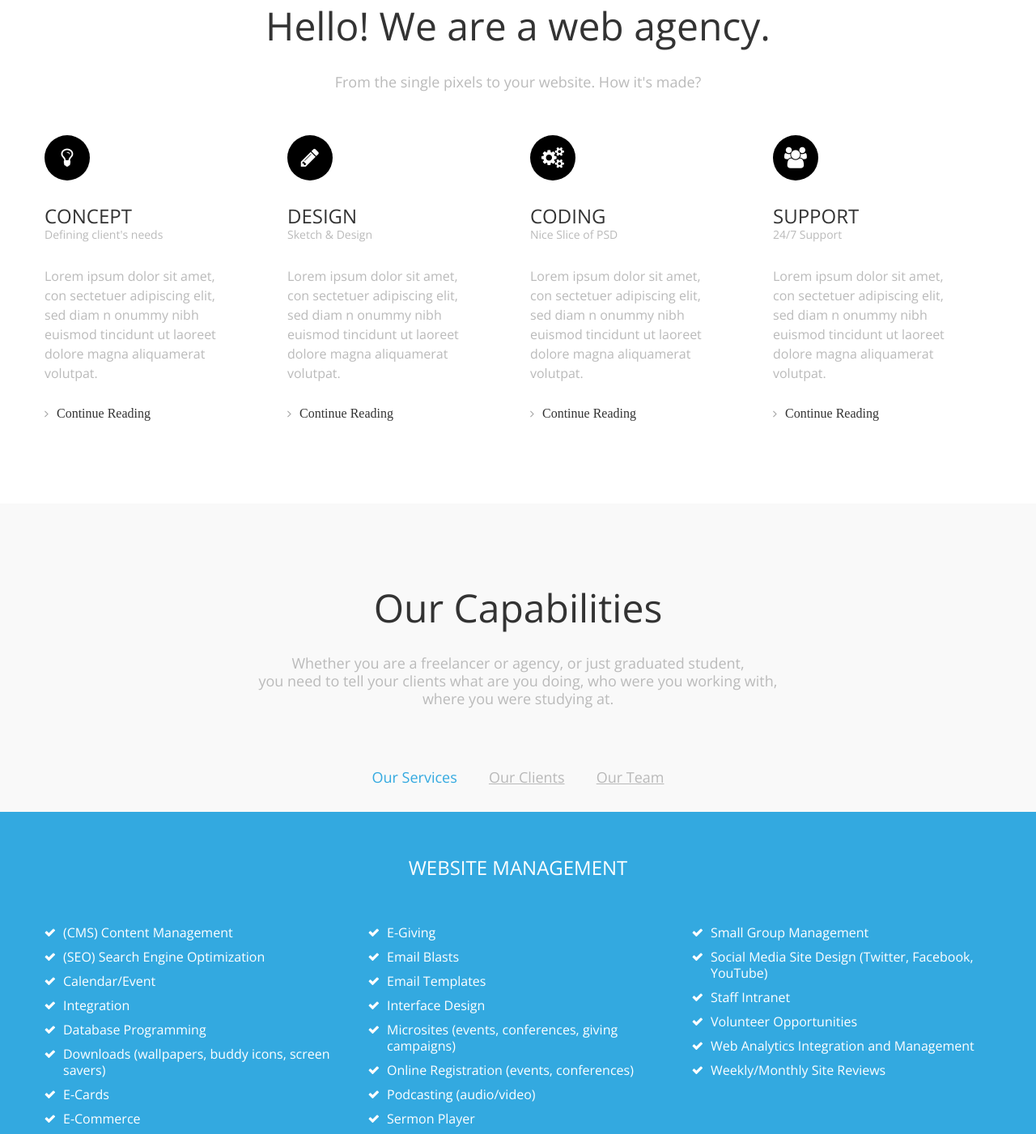
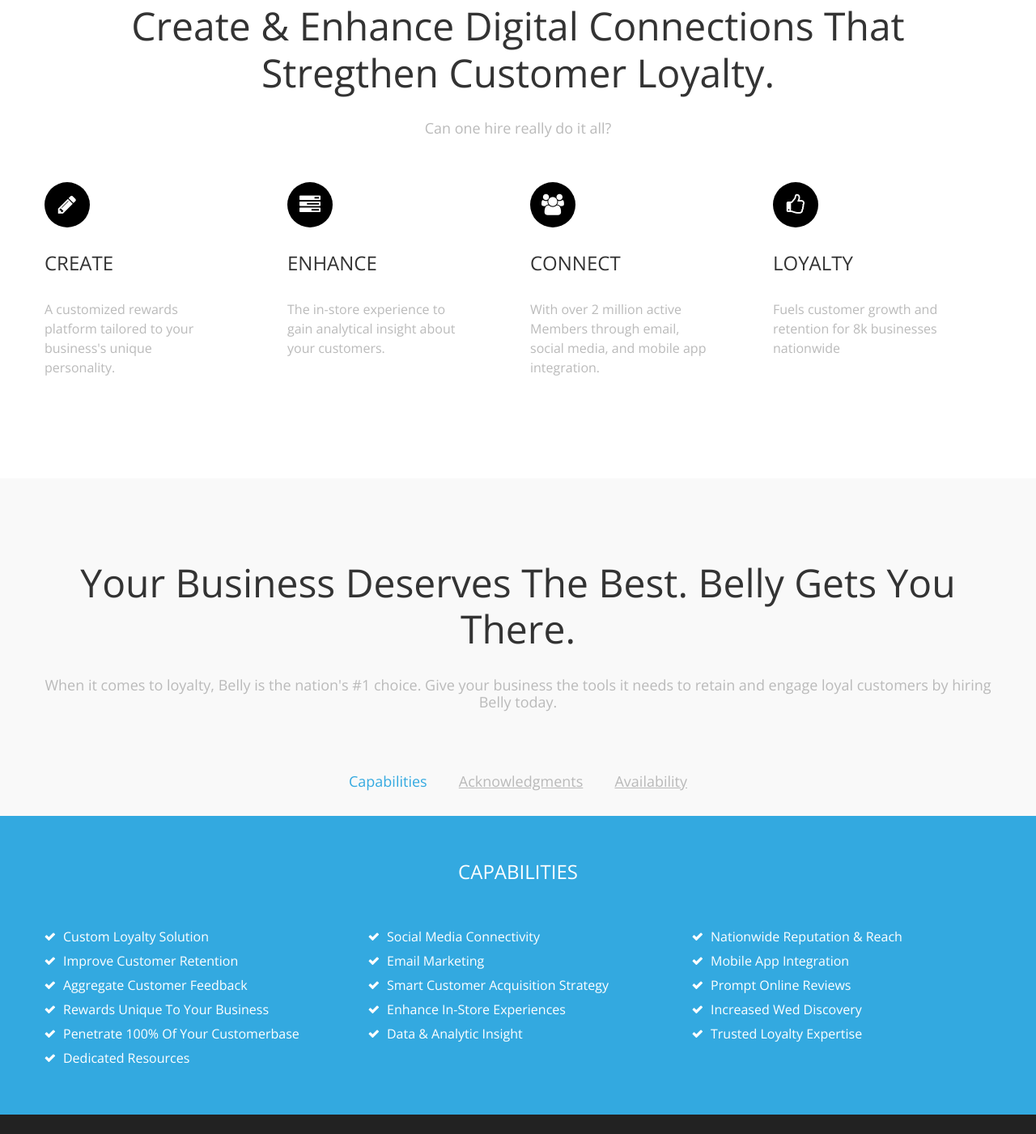
Before and after one commit to bellycard/meetbelly.com, a plain HTML site: page index.html in a window 1280 px wide. Shown: the part 1139-2540 px from the top of the page at 81% size. Drawn offline with nearby package versions, Linux system fonts and the light colour scheme; grey boxes are pictures that could not be loaded.

Commit message:
Update index.html

```diff
--- a/index.html
+++ b/index.html
@@ -55,12 +55,12 @@
                         <a class="logo_small" href="#home"></a>
                         <button class="nav-button">menu</button>
                         <ul class="menu">
-                            <li><a class="home" href="#home">Home</a></li>
-                            <li><a class="about" href="#about">About Us</a></li>
-                            <li><a class="work" href="#work">Our Work</a></li>
+                            <li><a class="home" href="#home">Get Belly</a></li>
+                            <li><a class="about" href="#about">About</a></li>
+                            <li><a class="work" href="#work">Social</a></li>
                             <li><a class="capabilities" href="#capabilities">Capabilities</a></li>
-                            <li><a href="blog.htm">Blog</a></li>
-                            <li><a class="contact" href="#contact">Contacts</a></li>
+                            <!--<li><a href="blog.htm">Blog</a></li> -->
+                            <li><a class="contact" href="#contact">Contact</a></li>
                         </ul>
                     </section>
                 </div>
@@ -76,46 +76,33 @@
         <div class="container-fill">
             <div class="row_1 bg-1" id="about">
                 <div class="container">
-                    <h2 id="fade-it-1">Hello! We are a web agency.</h2>
-                    <h5>From the single pixels to your website. How it's made?</h5>
+                    <h2 id="fade-it-1">Create & Enhance Digital Connections That Stregthen Customer Loyalty.</h2>
+                    <h5>Can one hire really do it all?</h5>
                     <div class="row">
                         <article class="span3">
                             <div class="indent_right_1 box-1 icon_hover">
                                 <div class="clearfix">
-                                    <div class="icon_wrapper"><em class="icon-lightbulb"></em></div>
+                                    <div class="icon_wrapper"><em class="icon-pencil"></em></div>
                                     <div class="h_group">
-                                        <h3>Concept</h3>
-                                        <h6>Defining client's needs</h6>
+                                        <h3>Create</h3>
+                                        <!-- <h6>Defining client's needs</h6> -->
                                     </div>
                                 </div>
-                                <p>Lorem ipsum dolor sit amet, con sectetuer adipiscing elit, sed diam n onummy nibh euismod tincidunt ut laoreet dolore magna aliquamerat volutpat. </p>
-                                <a href="#" class="link_1 icon-angle-right">Continue Reading</a>
+                                <p>A customized rewards platform tailored to your business's unique personality.</p>
+                                <!--<a href="#" class="link_1 icon-angle-right">Continue Reading</a>-->
                             </div>
                         </article>
                         <article class="span3">
                             <div class="indent_right_1 box-1 icon_hover">
                                 <div class="clearfix">
-                                    <div class="icon_wrapper"><em class="icon-pencil"></em></div>
+                                    <div class="icon_wrapper"><em class="icon-tasks"></em></div>
                                     <div class="h_group">
-                                        <h3>Design</h3>
-                                        <h6>Sketch &amp; Design</h6>
+                                        <h3>Enhance</h3>
+                                        <!-- <h6>Sketch &amp; Design</h6> -->
                                     </div>
                                 </div>
-                                <p>Lorem ipsum dolor sit amet, con sectetuer adipiscing elit, sed diam n onummy nibh euismod tincidunt ut laoreet dolore magna aliquamerat volutpat. </p>
-                                <a href="#" class="link_1 icon-angle-right">Continue Reading</a>
-                            </div>
-                        </article>
-                        <article class="span3">
-                            <div class="indent_right_1 box-1 icon_hover">
-                                <div class="clearfix">
-                                    <div class="icon_wrapper"><em class="icon-cogs"></em></div>
-                                    <div class="h_group">
-                                        <h3>coding</h3>
-                                        <h6>Nice Slice of PSD</h6>
-                                    </div>
-                                </div>
-                                <p>Lorem ipsum dolor sit amet, con sectetuer adipiscing elit, sed diam n onummy nibh euismod tincidunt ut laoreet dolore magna aliquamerat volutpat. </p>
-                                <a href="#" class="link_1 icon-angle-right">Continue Reading</a>
+                                <p>The in-store experience to gain analytical insight about your customers.</p>
+                                <!--<a href="#" class="link_1 icon-angle-right">Continue Reading</a>-->
                             </div>
                         </article>
                         <article class="span3">
@@ -123,12 +110,25 @@
                                 <div class="clearfix">
                                     <div class="icon_wrapper"><em class="icon-group"></em></div>
                                     <div class="h_group">
-                                        <h3>support</h3>
-                                        <h6>24/7 Support</h6>
+                                        <h3>Connect</h3>
+                                        <!-- <h6>Nice Slice of PSD</h6> -->
                                     </div>
                                 </div>
-                                <p>Lorem ipsum dolor sit amet, con sectetuer adipiscing elit, sed diam n onummy nibh euismod tincidunt ut laoreet dolore magna aliquamerat volutpat. </p>
-                                <a href="#" class="link_1 icon-angle-right">Continue Reading</a>
+                                <p>With over 2 million active Members through email, social media, and mobile app integration.</p>
+                                <!--<a href="#" class="link_1 icon-angle-right">Continue Reading</a>-->
+                            </div>
+                        </article>
+                        <article class="span3">
+                            <div class="indent_right_1 box-1 icon_hover">
+                                <div class="clearfix">
+                                    <div class="icon_wrapper"><em class="icon-thumbs-up"></em></div>
+                                    <div class="h_group">
+                                        <h3>Loyalty</h3>
+                                        <!--<h6>24/7 Support</h6> -->
+                                    </div>
+                                </div>
+                                <p>Fuels customer growth and retention for 8k businesses nationwide</p>
+                                <!--<a href="#" class="link_1 icon-angle-right">Continue Reading</a>-->
                             </div>
                         </article>
                     </div>
@@ -151,55 +151,52 @@
                 <div class="container">
                     <div class="row">
                         <article class="span12">
-                            <h2 id="fade-it-3">Our Capabilities</h2>
-                            <h5>Whether you are a freelancer or agency, or just graduated student,<br>you need to tell your clients what are you doing, who were you working with,<br>where you were studying at.</h5>
+                            <h2 id="fade-it-3">Your Business Deserves The Best. Belly Gets You There.</h2>
+                            <h5>When it comes to loyalty, Belly is the nation's #1 choice. Give your business the tools it needs to retain and engage loyal customers by hiring Belly today.</h5>
                         </article>
                     </div>
                 </div>
                 <ul class="nav nav-tabs" id="myTab">
-                    <li class="active"><a data-toggle="tab" href="#our_services">Our Services</a></li>
-                    <li><a data-toggle="tab" href="#our_clients">Our Clients</a></li>
-                    <li><a data-toggle="tab" href="#our_team">Our Team</a></li>
+                    <li class="active"><a data-toggle="tab" href="#our_services">Capabilities</a></li>
+                    <li><a data-toggle="tab" href="#our_clients">Acknowledgments</a></li>
+                    <li><a data-toggle="tab" href="#our_team">Availability</a></li>
                 </ul>
                 <div class="tab-content">
                     <div class="tab-pane active" id="our_services">
                         <div class="container">
                             <div class="row">
                                 <article class="span12">
-                                    <h3 class="small">Website Management</h3>
+                                    <h3 class="small">Capabilities</h3>
                                     <div class="row">
                                         <section class="span4">
                                             <ul class="list_1">
-                                                <li><a href="#">(CMS) Content Management</a></li>
-                                                <li><a href="#">(SEO) Search Engine Optimization</a></li>
-                                                <li><a href="#">Calendar/Event</a></li>
-                                                <li><a href="#">Integration</a></li>
-                                                <li><a href="#">Database Programming</a></li>
-                                                <li><a href="#">Downloads (wallpapers, buddy icons, screen savers)</a></li>
-                                                <li><a href="#">E-Cards</a></li>
-                                                <li><a href="#">E-Commerce</a></li>
+                                                <li><a href="#">Custom Loyalty Solution</a></li>
+                                                <li><a href="#">Improve Customer Retention</a></li>
+                                                <li><a href="#">Aggregate Customer Feedback</a></li>
+                                                <li><a href="#">Rewards Unique To Your Business</a></li>
+                                                <li><a href="#">Penetrate 100% Of Your Customerbase</a></li>
+                                                <li><a href="#">Dedicated Resources</a></li>
+
                                             </ul>
                                         </section>
                                         <section class="span4">
                                             <ul class="list_1">
-                                                <li><a href="#">E-Giving</a></li>
-                                                <li><a href="#">Email Blasts</a></li>
-                                                <li><a href="#">Email Templates</a></li>
-                                                <li><a href="#">Interface Design</a></li>
-                                                <li><a href="#">Microsites (events, conferences, giving campaigns)</a></li>
-                                                <li><a href="#">Online Registration (events, conferences)</a></li>
-                                                <li><a href="#">Podcasting (audio/video)</a></li>
-                                                <li><a href="#">Sermon Player</a></li>
+                                                <li><a href="#">Social Media Connectivity</a></li>
+                                                <li><a href="#">Email Marketing</a></li>
+                                                <li><a href="#">Smart Customer Acquisition Strategy</a></li>
+                                                <li><a href="#">Enhance In-Store Experiences</a></li>
+                                                <li><a href="#">Data & Analytic Insight</a></li>
+
                                             </ul>
                                         </section>
                                         <section class="span4">
                                             <ul class="list_1">
-                                                <li><a href="#">Small Group Management</a></li>
-                                                <li><a href="#">Social Media Site Design (Twitter, Facebook, YouTube)</a></li>
-                                                <li><a href="#">Staff Intranet</a></li>
-                                                <li><a href="#">Volunteer Opportunities</a></li>
-                                                <li><a href="#">Web Analytics Integration and Management</a></li>
-                                                <li><a href="#">Weekly/Monthly Site Reviews</a></li>
+                                                <li><a href="#">Nationwide Reputation & Reach</a></li>
+                                                <li><a href="#">Mobile App Integration</a></li>
+                                                <li><a href="#">Prompt Online Reviews</a></li>
+                                                <li><a href="#">Increased Wed Discovery</a></li>
+                                                <li><a href="#">Trusted Loyalty Expertise</a></li>
+
                                             </ul>
                                         </section>
                                     </div>
@@ -349,15 +346,16 @@
                 <div class="container">
                     <div class="row">
                         <article class="span3">
-                        	<h2 class="text-left">Info</h2>
+                            <h2 class="text-left">Connect</h2>
                             <ul class="list_3">
-                                <li>General Contact</li>
-                                <li><a href="mailto:info@yourmail.com">info@yourmail.com</a></li>
-                                <li>+1 (80) 9944 5500</li>
-                                <li>+1 (80) 9944 5500</li>
+                                <li><a href="mailto:info@yourmail.com">meetbelly@bellycard.com</a></li>
+                                <li>(888) 857.6819</li>
+                                <li><a target="_blank" href="https://creativemarket.com/booster">Hire Belly</a></li>
+                                <li><a target="_blank" href="https://creativemarket.com/booster/2812-Sound-One-Page-HTML-Template">Belly Blog</a></li>
+
                             </ul>
                         </article>
-                    	<article class="span3">
+                        <!--<article class="span3">
                             <h2 class="text-left">Address</h2>
                             <ul class="list_3">
                                 <li>Ireland, Dublin</li>
@@ -365,24 +363,22 @@
                                 Coventry, West Midlands<br>
                                 11245</li>
                             </ul>
-                        </article>
-                    	<article class="span3">
+                        </article> -->
+                        <!--<article class="span3">
                             <h2 class="text-left">Links</h2>
                             <ul class="list_3">
-                                <li><a target="_blank" href="https://creativemarket.com/booster">Booster Profile</a></li>
-                                <li><a target="_blank" href="https://creativemarket.com/booster/2812-Sound-One-Page-HTML-Template">Sound HTML Template</a></li>
-                                <li><a target="_blank" href="https://creativemarket.com/booster/4725-PSD-Template-Sound-Onepage-Layout">Sound PSD Template</a></li>
-                                <li><a target="_blank" href="http://psdgift.com">PSDGift.com</a></li>
+                                <li><a target="_blank" href="https://creativemarket.com/booster">Hire Belly</a></li>
+                                <li><a target="_blank" href="https://creativemarket.com/booster/2812-Sound-One-Page-HTML-Template">Belly Blog</a></li>
                             </ul>
                         </article>
                         <article class="span3">
-                        	<h2 class="text-left">Hours</h2>
+                            <h2 class="text-left">Hours Available</h2>
                             <ul class="list_3 icon-globe">
-                                <li>Monday - Friday</li>
-                                <li>11:00 am - 5:00pm</li>
-                                <li>GMT +2</li>
+                                <li>Sunday - Saturday</li>
+                                <li>24/4</li>
+
                             </ul>
-                        </article>
+                        </article>-->
                     </div>
                 </div>
             </div>
```
Lines whose indentation alone changed are shown as unchanged.
